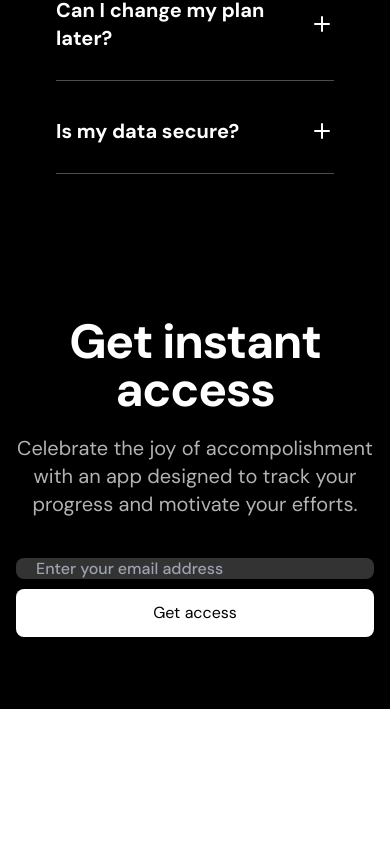
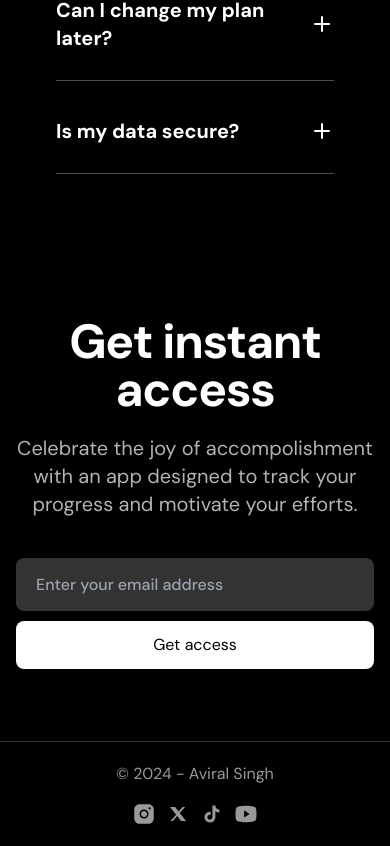
Before and after one commit to Aviral3501/landing_page_sass01, a Next.js app: page / in a window 390 px wide. Shown: the part 3616-4462 px from the top of the page. Before the commit the page ends 4325 px from the top, so only its background shows below. Built offline with nearby package versions, Linux system fonts and the light colour scheme.

Commit message:
footer done

```diff
--- a/package.json
+++ b/package.json
@@ -10,7 +10,7 @@
   },
   "dependencies": {
     "clsx": "^2.1.1",
-    "framer-motion": "^11.2.12",
+    "framer-motion": "^11.3.19",
     "next": "14.2.4",
     "react": "^18",
     "react-dom": "^18"
--- a/src/components/CallToAction.tsx
+++ b/src/components/CallToAction.tsx
@@ -13,7 +13,7 @@ export const CallToAction = () => {
         <h2 className="font-bold tracking-tight text-5xl sm:text-6xl ">Get instant access</h2>
         <p className="text-xl text-white/70 mt-5">Celebrate the joy of accompolishment with an app designed to track your progress and motivate your efforts.</p>
         <form className="mt-10 flex flex-col gap-2.5  max-w-sm mx-auto sm:flex-row">
-          <input type="email" placeholder="Enter your email address" className="h-12 bg-white/20 rounded-lg font-medium px-5 flex-1" />
+          <input type="email" placeholder="Enter your email address" className="h-12 bg-white/20 rounded-lg font-medium px-5 py-4 sm:py-0 flex-1 " />
           <button className="bg-white text-black h-12 rounded-lg hover:bg-white/80 px-5 ">Get access</button>
         </form>
       </div>
--- a/src/components/Footer.tsx
+++ b/src/components/Footer.tsx
@@ -1,3 +1,26 @@
+"use client";
+import Insta from '../assets/icons/insta.svg';
+import X from '../assets/icons/x-social.svg';
+import Tiktok from '../assets/icons/tiktok.svg';
+import Youtube from '../assets/icons/youtube.svg';
+
 export const Footer = () => {
-  return null;
+  return(
+    <>
+   <footer className='bg-black py-5 text-white/60 border-t border-white/20'>
+    <div className="container">
+      <div className="flex flex-col gap-4 sm:flex-row sm:justify-between">
+        <div className="text-center">© 2024 - Aviral Singh</div>
+        <ul className='flex flex-row gap-2.5 justify-center'>
+          <li><Insta/></li>
+          <li><X/></li>
+          <li><Tiktok/></li>
+          <li><Youtube/></li>
+        </ul>
+
+      </div>
+    </div>
+   </footer>
+    </>
+  )
 };
--- a/src/components/Hero.tsx
+++ b/src/components/Hero.tsx
@@ -3,6 +3,7 @@ import Image from "next/image";
 import ArrowIcon from "../assets/icons/arrow-w.svg";
 import cursorImage from "../assets/images/cursor.png";
 import messageImage from "../assets/images/message.png";
+import {motion} from "framer-motion";
 
 export const Hero = () => {
   return (
@@ -25,8 +26,12 @@ export const Hero = () => {
          <div className="flex justify-center items-center mt-8">
         <div className="inline-flex relative">
         <h1 className="text-7xl sm:text-8xl font-bold tracking-tighter text-center  inline-flex">One Task <br/> at a time</h1>
-        <Image src={cursorImage} alt={"cursorImage"} height={200} width={200} className="absolute top-[125px] right-[476px]   lg:right-[580px]   hidden sm:inline "/>
-        <Image src={messageImage} alt={"messageImage"} height={200} width={200} className="absolute top-[15px] left-[450px]   lg:left-[580px]      hidden sm:inline"/>
+        <motion.div className="absolute top-[125px] right-[476px]   lg:right-[580px]   hidden sm:inline ">
+        <Image src={cursorImage} alt={"cursorImage"} height={200} width={200} className="max-w-none"/>
+        </motion.div>
+        <motion.div className="absolute top-[15px] left-[450px]   lg:left-[580px]      hidden sm:inline">
+        <Image src={messageImage} alt={"messageImage"} height={200} width={200} className=" max-w-none"/>
+        </motion.div>
         </div>
          </div>
          <div className="flex  justify-center items-center">
```
Also changed, not shown: 1 other file (tests, documents, lock files or other folders).
